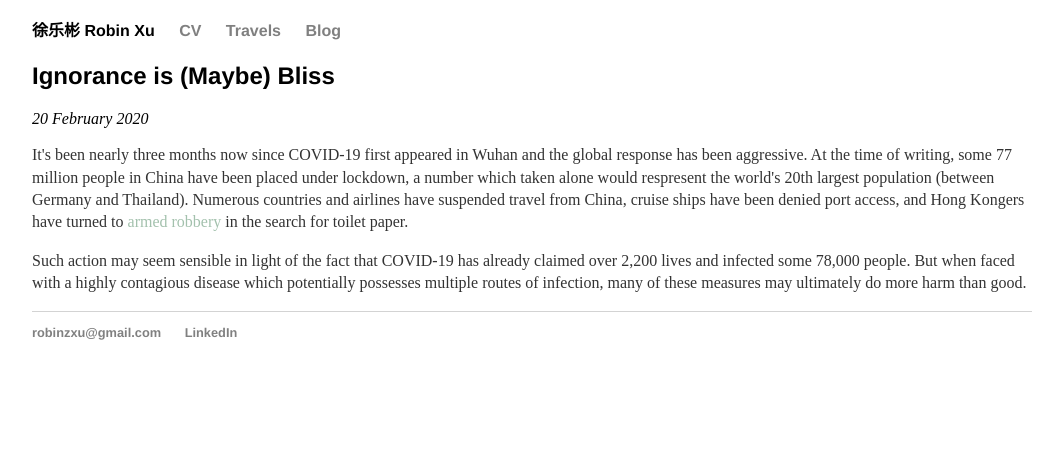
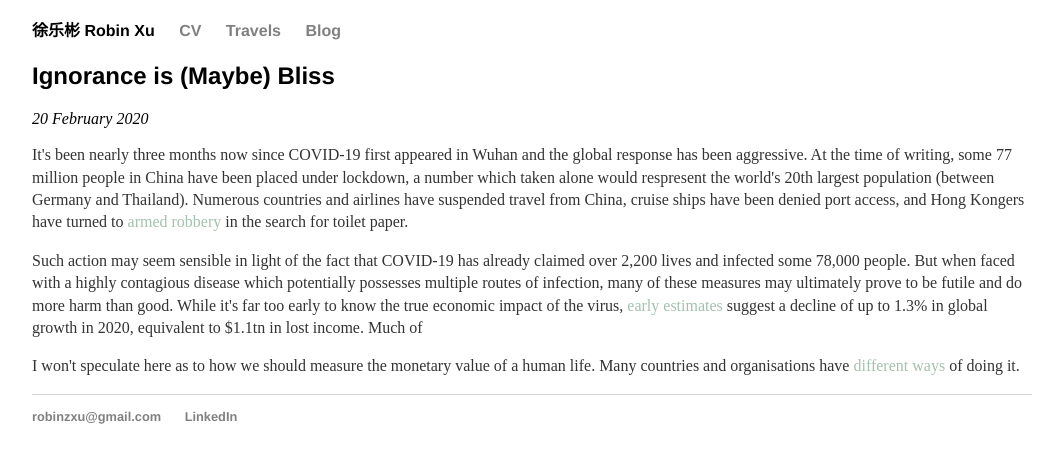
Before and after one commit to robinzxu/robinzxu.github.io, a Jekyll site: the page built from _posts/2020-02-20-ignorance-is-maybe-bliss.md, in a window 1280 px wide. Shown: the top 463 px of the page, without its empty margins (108-1163 px from the left). Built offline with Jekyll 4.4.1, drawn with Linux system fonts in a browser that asks for light colours.

Commit message:
Update 2020-02-20-ignorance-is-maybe-bliss.md

```diff
--- a/_posts/2020-02-20-ignorance-is-maybe-bliss.md
+++ b/_posts/2020-02-20-ignorance-is-maybe-bliss.md
@@ -6,4 +6,6 @@ date: 2020-02-20
 
 It\'s been nearly three months now since COVID-19 first appeared in Wuhan and the global response has been aggressive. At the time of writing, some 77 million people in China have been placed under lockdown, a number which taken alone would respresent the world\'s 20th largest population (between Germany and Thailand). Numerous countries and airlines have suspended travel from China, cruise ships have been denied port access, and Hong Kongers have turned to [armed robbery](https://www.scmp.com/news/hong-kong/law-and-crime/article/3050907/armed-gang-steals-hk1000-toilet-paper-coronavirus){:target="_blank" rel="noopener"} in the search for toilet paper.
 
-Such action may seem sensible in light of the fact that COVID-19 has already claimed over 2,200 lives and infected some 78,000 people. But when faced with a highly contagious disease which potentially possesses multiple routes of infection, many of these measures may ultimately do more harm than good.
+Such action may seem sensible in light of the fact that COVID-19 has already claimed over 2,200 lives and infected some 78,000 people. But when faced with a highly contagious disease which potentially possesses multiple routes of infection, many of these measures may ultimately prove to be futile and do more harm than good. While it\'s far too early to know the true economic impact of the virus, [early estimates](https://www.theguardian.com/world/2020/feb/19/coronavirus-could-cost-global-economy-1tn-in-lost-output){:target="_blank" rel="noopener"} suggest a decline of up to 1.3% in global growth in 2020, equivalent to $1.1tn in lost income. Much of
+
+I won\'t speculate here as to how we should measure the monetary value of a human life. Many countries and organisations have [different](https://onlinelibrary.wiley.com/doi/pdf/10.1002/psb.1562){:target="_blank" rel="noopener"} [ways](https://www.bloomberg.com/graphics/2017-value-of-life/){:target="_blank" rel="noopener"} of doing it.
```
